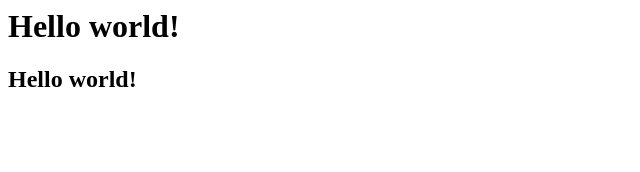
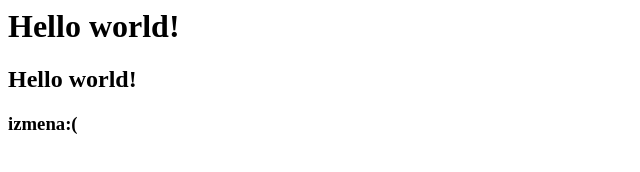
Before and after one commit to jankaivan/Vezba1, a plain HTML site: page Index.html in a window 1280 px wide. Shown: the full height of the page, 0-640 px from the left. Drawn offline with Linux system fonts and the light colour scheme.

Commit message:
Update Index.html

```diff
--- a/Index.html
+++ b/Index.html
@@ -7,5 +7,6 @@
   <body>
     <h1>Hello world!</h1>
     <h2>Hello world!</h2>
+    <h3>izmena:(</h3>
   </body>
 </html>
```
